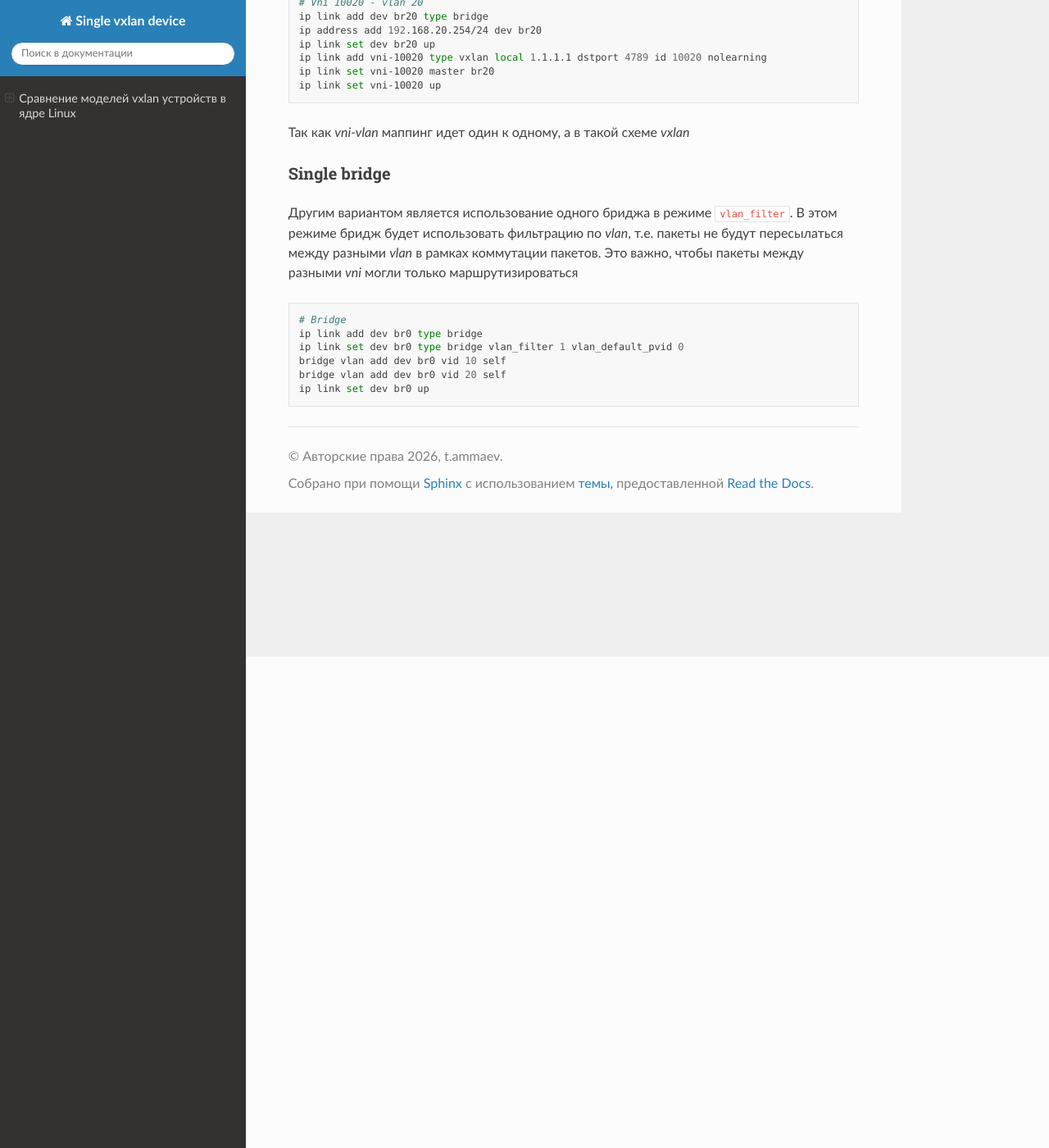
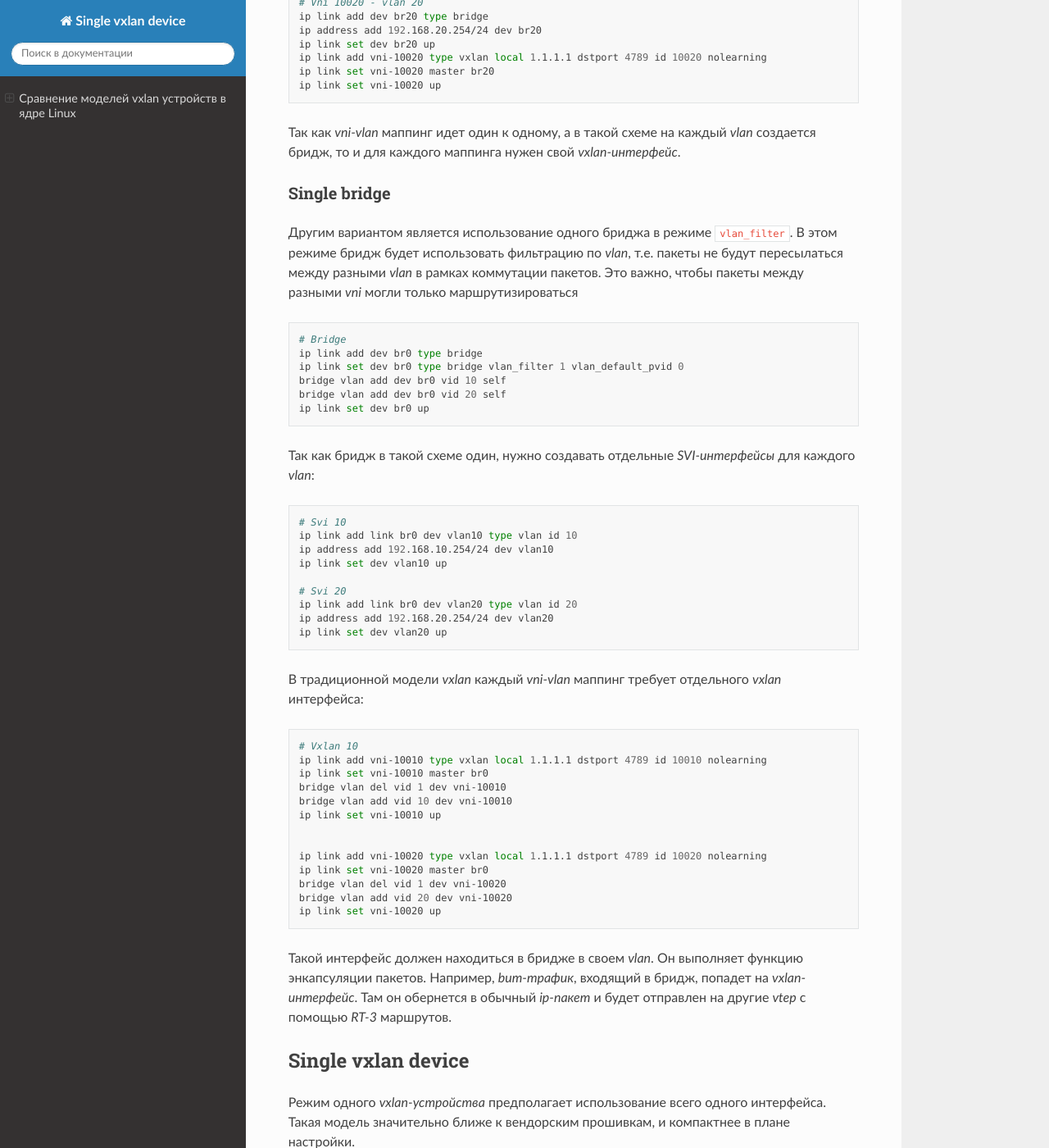
Before and after one commit to mrognor/otus-dc-net-course, a Sphinx documentation site: the page built from docs/index.rst, in a window 1280 px wide and 1400 px high, scrolled down 599 px. Shown: the whole window at 82% size. Built offline with Sphinx 7.4.7 and the Read the Docs theme 3.1.0, drawn with Linux system fonts in a browser that asks for light colours; some of the changed text lies outside the part shown.

Commit message:
Update project

```diff
--- a/docs/index.rst
+++ b/docs/index.rst
@@ -40,8 +40,8 @@
     ip link set vni-10020 up
 
 
-Так как *vni-vlan* маппинг идет один к одному, а в такой схеме
-*vxlan*
+Так как *vni-vlan* маппинг идет один к одному, а в такой схеме на каждый *vlan*
+создается бридж, то и для каждого маппинга нужен свой *vxlan-интерфейс*.
 
 
 Single bridge
@@ -63,6 +63,110 @@
     ip link set dev br0 up
 
 
+Так как бридж в такой схеме один, нужно создавать отдельные *SVI-интерфейсы*
+для каждого *vlan*:
+
+
+.. code-block:: bash
+
+    # Svi 10
+    ip link add link br0 dev vlan10 type vlan id 10
+    ip address add 192.168.10.254/24 dev vlan10
+    ip link set dev vlan10 up
+
+    # Svi 20
+    ip link add link br0 dev vlan20 type vlan id 20
+    ip address add 192.168.20.254/24 dev vlan20
+    ip link set dev vlan20 up
+
+
+В традиционной модели *vxlan* каждый *vni-vlan* маппинг требует отдельного
+*vxlan* интерфейса:
+
+
+.. code-block:: bash
+
+    # Vxlan 10
+    ip link add vni-10010 type vxlan local 1.1.1.1 dstport 4789 id 10010 nolearning
+    ip link set vni-10010 master br0
+    bridge vlan del vid 1 dev vni-10010
+    bridge vlan add vid 10 dev vni-10010
+    ip link set vni-10010 up
+
+
+    ip link add vni-10020 type vxlan local 1.1.1.1 dstport 4789 id 10020 nolearning
+    ip link set vni-10020 master br0
+    bridge vlan del vid 1 dev vni-10020
+    bridge vlan add vid 20 dev vni-10020
+    ip link set vni-10020 up
+
+
+Такой интерфейс должен находиться в бридже в своем *vlan*. Он выполняет функцию
+энкапсуляции пакетов. Например, *bum-трафик*, входящий в бридж, попадет на *vxlan-интерфейс*.
+Там он обернется в обычный *ip-пакет* и будет отправлен на другие *vtep* с помощью *RT-3* маршрутов.
+
+
+Single vxlan device
+-------------------
+
+Режим одного *vxlan-устройства* предполагает использование всего одного интерфейса.
+Такая модель значительно ближе к вендорским прошивкам, и компактнее в плане настройки.
+
+При создании *vxlan-интерфейса* нужно указать две дополнительные опции:
+``external`` и ``vnifilter``. Первая обязательна, а вторая нет, но
+с ней будет корректнее.
+Также для интерфейса нужно включить ``vlan_tunnel``.
+
+.. code-block:: bash
+
+    # Bridge
+    ip link add br0 type bridge vlan_filtering 1 vlan_default_pvid 0
+    ip link add vxlan0 type vxlan dstport 4789 local 1.1.1.1 nolearning external vnifilter
+    ip link set br0 up
+    ip link set vxlan0 up
+    bridge link set dev vxlan0 vlan_tunnel on
+
+
+*Svi* все также нужен
+
+
+.. code-block:: bash
+
+    # Vlan 10
+    ip link add vlan10 link br0 type vlan id 10
+    ip addr add 192.168.10.254/24 dev vlan10
+    ip link set vlan10 up
+
+    # Vlan 20
+    ip link add vlan20 link br0 type vlan id 20
+    ip addr add 192.168.20.254/24 dev vlan20
+    ip link set vlan20 up
+
+
+
+
+Для установки маппинга между *vni* и *vlan* нужно:
+1. Добавить бридж в *vlan*, чтобы пакеты могли выйти из него для маршрутизации
+2. Добавить *vxlan-интерфейс* в *vlan*
+3. Добавить *vxlan-интерфейс* в *vni*
+4. Установить *vni-vlan* маппинг для *vxlan-интерфейса*
+
+.. code-block:: bash
+
+    # l2vni 110 - vlan 10
+    bridge vlan add dev br0 vid 10 self
+    bridge vlan add dev vxlan0 vid 10
+    bridge vni add dev vxlan0 vni 110
+    bridge vlan add dev vxlan0 vid 10 tunnel_info id 110
+
+    # l2vni 120 - vlan 20
+    bridge vlan add dev br0 vid 20 self
+    bridge vlan add dev vxlan0 vid 20
+    bridge vni add dev vxlan0 vni 120
+    bridge vlan add dev vxlan0 vid 20 tunnel_info id 120
+
+
+
 .. toctree::
    :maxdepth: 2
    :caption: Contents:
```
